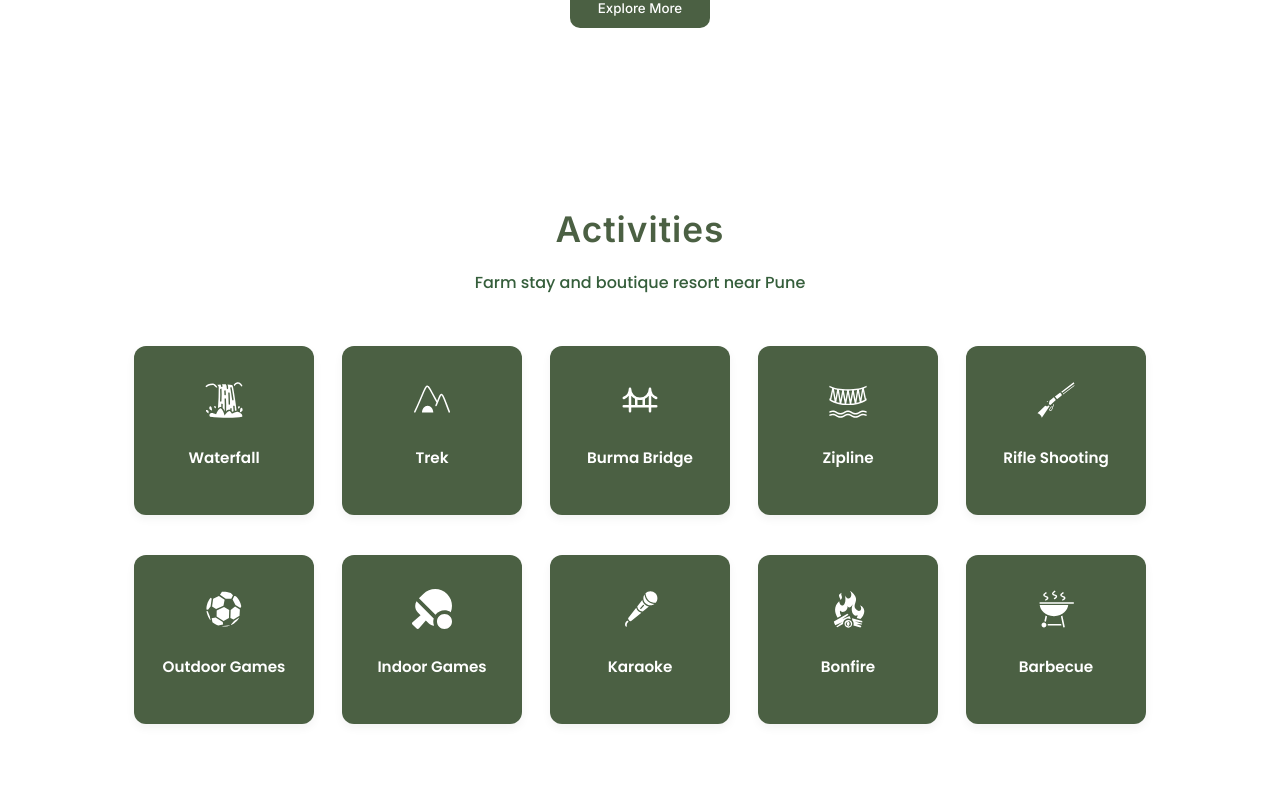
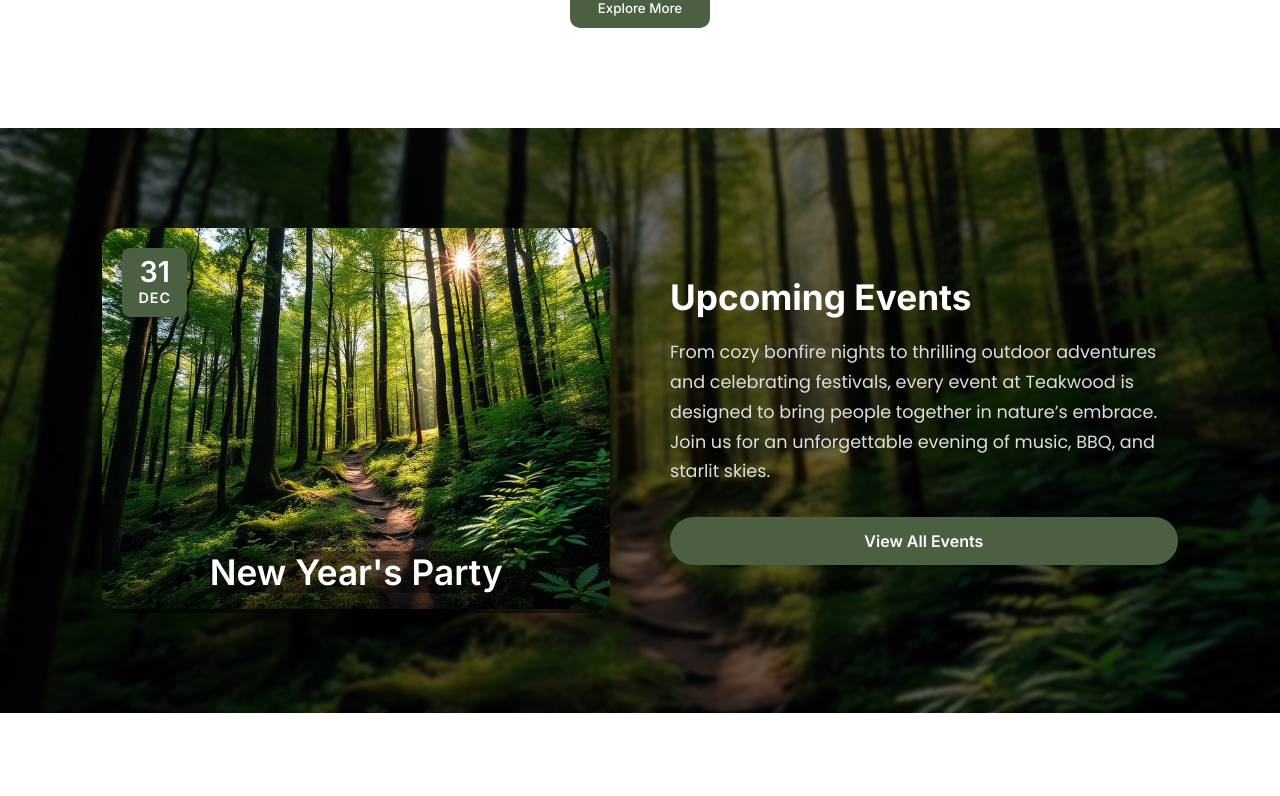
Before and after one commit to Nishtha1263/Teakwood-Website, a React (Vite) app: page / in a window 1280 px wide. Shown: the part 1164-1960 px from the top of the page. Built offline with nearby package versions, Linux system fonts and the light colour scheme; a web font is replaced by a local one.

Commit message:
events section

```diff
--- a/src/components/Amenities/AmenitiesHome.css
+++ b/src/components/Amenities/AmenitiesHome.css
@@ -28,6 +28,7 @@
   align-items: start;
   max-width: 1000px;
   margin: 0 auto;
+  padding-bottom: 50px;
 }
 
 .amenity-card {
@@ -95,6 +96,23 @@
   color: #4b6043;
 }
 
+.amenities-section .btn {
+  font-family: 'Inter', sans-serif;
+  background-color: #4b6043;
+  color: var(--color-white);
+  border: none;
+  padding: 12px 28px;
+  border-radius: var(--radius);
+  cursor: pointer;
+  transition: var(--transition);
+  border-radius: 10px;
+}
+
+.amenities-section .btn:hover {
+  background-color: #7b8d64;
+  transform: translateY(-3px);
+}
+
 @media (max-width: 768px) {
   .amenities-grid {
     grid-template-columns: repeat(2, 1fr);
--- a/src/components/Amenities/AmenitiesHome.jsx
+++ b/src/components/Amenities/AmenitiesHome.jsx
@@ -1,4 +1,5 @@
 import React, { useEffect } from "react";
+import {Link} from "react-router-dom";
 import "./AmenitiesHome.css";
 import AOS from "aos";
 import "aos/dist/aos.css";
@@ -30,7 +31,7 @@ const amenities = [
 
 const Amenities = () => {
   useEffect(() => {
-    AOS.init({ duration: 1000, once: true });
+    AOS.init({ duration: 500, once: true });
   }, []);
 
   return (
@@ -53,6 +54,7 @@ const Amenities = () => {
           </div>
         ))}
       </div>
+      <Link to="/activities"><button className="btn">Explore More</button></Link>
     </section>
   );
 };
--- a/src/components/Home/EventsHome.css
+++ b/src/components/Home/EventsHome.css
@@ -1,129 +1,167 @@
+@import url('https://fonts.googleapis.com/css2?family=Poppins:wght@400;500;600;700&display=swap');
+
 .events-home {
   position: relative;
-  background: #f5f8f5;
-  padding: 100px 60px;
-  text-align: center;
+  padding: 100px 8%;
+  background-size: cover;
+  background-position: center;
+  color: #fff;
   overflow: hidden;
 }
 
 .events-home-overlay {
   position: absolute;
   inset: 0;
-  background: linear-gradient(to bottom right, rgba(0, 50, 20, 0.4), rgba(0, 0, 0, 0.3));
-  z-index: 1;
-  pointer-events: none;
+  background: rgba(0, 0, 0, 0.6);
+  backdrop-filter: blur(2px);
+  z-index: 0;
 }
 
-.events-home-content {
+.events-home-container {
+  position: relative;
+  z-index: 1;
+  display: flex;
+  align-items: center;
+  justify-content: space-between;
+  gap: 60px;
+  flex-wrap: wrap;
+}
+
+/* Image side */
+.events-home-image {
+  position: relative;
+  flex: 1 1 45%;
+  border-radius: 20px;
+  overflow: hidden;
+  box-shadow: 0 8px 25px rgba(0, 0, 0, 0.4);
+}
+
+.events-home-image img {
+  width: 100%;
+  height: 100%;
+  object-fit: cover;
+  transition: transform 0.5s ease;
+}
+
+.events-home-image:hover img {
+  transform: scale(1.05);
+}
+
+.events-home-date {
+  font-family: 'Inter', sans-serif;
+  position: absolute;
+  top: 20px;
+  left: 20px;
+  background: #4b6043;
+  padding: 10px 16px;
+  border-radius: 8px;
+  text-align: center;
+  color: #fff;
+  font-weight: 600;
+  box-shadow: 0 4px 15px rgba(0, 0, 0, 0.3);
+}
+
+.events-home-date .day {
+  display: block;
+  font-size: 1.8rem;
+  line-height: 1;
+}
+
+.events-home-date .month {
+  font-size: 0.9rem;
+  text-transform: uppercase;
+  letter-spacing: 1px;
+}
+
+/* Text side */
+.events-home-info {
+  flex: 1 1 45%;
+  display: flex;
+  flex-direction: column;
+  justify-content: center;
   position: relative;
   z-index: 2;
   color: #fff;
-  max-width: 700px;
-  margin: 0 auto 60px;
 }
 
-.events-home-content h2 {
-  font-size: 2.6rem;
+.events-home-info h2 {
+  font-family: 'Inter', sans-serif;
+  font-size: 2.2rem;
   font-weight: 700;
   margin-bottom: 20px;
   color: #fff;
-  text-shadow: 0 3px 8px rgba(0, 0, 0, 0.4);
 }
 
-.events-home-content p {
+.events-home-info p {
+  font-family: 'Poppins', sans-serif;
   font-size: 1.1rem;
-  line-height: 1.6;
-  color: #f3f3f3;
-  margin-bottom: 35px;
+  color: #ddd;
+  line-height: 1.7;
+  margin-bottom: 30px;
 }
 
 .events-home-btn {
-  background: #f6c800;
-  color: #1f3b29;
-  padding: 14px 38px;
-  border-radius: 40px;
+  display: inline-block;
+  background: #4b6043;
+  text-align: center;
+  color: #fff;
+  padding: 14px 32px;
+  border-radius: 30px;
+  font-weight: 600;
   text-decoration: none;
-  font-weight: 700;
-  font-size: 1.1rem;
   transition: all 0.3s ease;
-  box-shadow: 0 6px 18px rgba(0, 0, 0, 0.15);
 }
 
 .events-home-btn:hover {
-  background: #fff;
-  color: #1f3b29;
+  background: #7b8d64;
   transform: translateY(-3px);
-  box-shadow: 0 8px 22px rgba(0, 0, 0, 0.25);
 }
 
-/* 📸 Gallery */
-.events-home-gallery {
-  display: flex;
-  justify-content: center;
-  gap: 25px;
-  overflow-x: auto;
-  scroll-behavior: smooth;
-  -ms-overflow-style: none;
-  scrollbar-width: none;
-  z-index: 2;
-  position: relative;
+/* 🏷️ Event Title ON TOP of image */
+.events-home-title {
+  position: absolute;
+  bottom: 0;
+  left: 0;
+  width: 100%;
+  text-align: center;
+  background: linear-gradient(to top, rgba(0, 0, 0, 0.7), transparent);
+  padding: 20px 10px;
+  box-sizing: border-box;
 }
 
-.events-home-gallery::-webkit-scrollbar {
-  display: none;
+.events-home-title h3 {
+  font-family: 'Inter', sans-serif;
+  font-size: 2.2rem;
+  color: #fff;
+  background-color: rgba(0, 0, 0, 0.484);
+  display: inline-block;
+  margin: 0;
+  transition: all 0.3s ease;
 }
 
-.event-img {
-  flex: 0 0 280px;
-  height: 200px;
-  border-radius: 16px;
-  overflow: hidden;
-  position: relative;
-  transition: transform 0.4s ease;
+.events-home-image:hover .events-home-title h3 {
+  transform: translateY(-3px);
+  opacity: 0.9;
 }
 
-.event-img img {
-  width: 100%;
-  height: 100%;
-  object-fit: cover;
-  transition: transform 0.4s ease;
-}
-
-.event-img:hover img {
-  transform: scale(1.08);
-}
-
-/* 🌿 Responsive */
-@media (max-width: 1024px) {
-  .events-home {
-    padding: 80px 40px;
-  }
-
-  .events-home-content h2 {
-    font-size: 2.2rem;
-  }
-
-  .event-img {
-    flex: 0 0 240px;
-    height: 180px;
+/* Mobile adjustments */
+@media (max-width: 768px) {
+  .events-home-title h3 {
+    font-size: 1.1rem;
   }
 }
 
-@media (max-width: 768px) {
-  .events-home {
-    padding: 70px 20px;
+/* Responsive */
+@media (max-width: 900px) {
+  .events-home-container {
+    flex-direction: column;
   }
 
-  .events-home-content h2 {
-    font-size: 2rem;
+  .events-home-info {
+    text-align: center;
   }
 
-  .events-home-content p {
-    font-size: 1rem;
-  }
-
-  .event-img {
-    flex: 0 0 220px;
-    height: 160px;
+  .events-home-btn {
+    align-self: center;
   }
 }
--- a/src/components/Home/EventsHome.jsx
+++ b/src/components/Home/EventsHome.jsx
@@ -2,11 +2,10 @@ import React, { useEffect } from "react";
 import "./EventsHome.css";
 import AOS from "aos";
 import "aos/dist/aos.css";
+import {Link} from "react-router-dom";
 
+import bgCollage from "../../assets/activity-trek.jpg";
 import event1 from "../../assets/activity-trek.jpg";
-import event2 from "../../assets/activity-trek.jpg";
-import event3 from "../../assets/activity-trek.jpg";
-import event4 from "../../assets/activity-trek.jpg";
 
 const EventsHome = () => {
   useEffect(() => {
@@ -14,25 +13,35 @@ const EventsHome = () => {
   }, []);
 
   return (
-    <section className="events-home">
+    <section
+      className="events-home"
+      style={{ backgroundImage: `url(${bgCollage})` }}
+    >
       <div className="events-home-overlay"></div>
 
-      <div className="events-home-content" data-aos="fade-up">
-        <h2>Events at Teakwood</h2>
-        <p>
-          From cozy bonfire nights to thrilling outdoor adventures, every event at Teakwood
-          is designed to bring people together in nature’s embrace.
-        </p>
-        <a href="/events" className="events-home-btn" data-aos="zoom-in">
-          View All Events
-        </a>
-      </div>
+      <div className="events-home-container" data-aos="fade-up">
+        <div className="events-home-image" data-aos="fade-right">
+          <img src={event1} alt="Teakwood Event" />
+          <div className="events-home-date">
+            <span className="day">31</span>
+            <span className="month">DEC</span>
+          </div>
+          <div className="events-home-title">
+            <h3>New Year's Party</h3>
+          </div>
+        </div>
 
-      <div className="events-home-gallery" data-aos="fade-up">
-        <div className="event-img"><img src={event1} alt="Event 1" /></div>
-        <div className="event-img"><img src={event2} alt="Event 2" /></div>
-        <div className="event-img"><img src={event3} alt="Event 3" /></div>
-        <div className="event-img"><img src={event4} alt="Event 4" /></div>
+        <div className="events-home-info" data-aos="fade-left">
+          <h2>Upcoming Events</h2>
+          <p>
+            From cozy bonfire nights to thrilling outdoor adventures and celebrating festivals, every event at
+            Teakwood is designed to bring people together in nature’s embrace. Join
+            us for an unforgettable evening of music, BBQ, and starlit skies.
+          </p>
+          <Link to="/events" className="events-home-btn">
+            View All Events
+          </Link>
+        </div>
       </div>
     </section>
   );
--- a/src/components/Home/Hero.jsx
+++ b/src/components/Home/Hero.jsx
@@ -35,7 +35,7 @@ const HomeCarousel = () => {
   useEffect(() => {
     const timer = setInterval(() => {
       setCurrent((prev) => (prev + 1) % images.length);
-    }, 5000);
+    }, 3000);
     return () => clearInterval(timer);
   }, []);
 
--- a/src/pages/Contact.jsx
+++ b/src/pages/Contact.jsx
@@ -1,4 +1,5 @@
 import React from "react";
+import {Link} from "react-router-dom";
 import "./ContactInfo.css";
 import bg from "../assets/activity-trek.jpg"; // your background image
 
@@ -41,9 +42,9 @@ const ContactInfo = () => {
             ></iframe>
           </div>
 
-          <a href="/terms" className="terms-btn">
+          <Link to="/terms" className="terms-btn">
             Terms & Conditions
-          </a>
+          </Link>
         </div>
 
         {/* RIGHT SIDE FORM */}
--- a/src/pages/Home.jsx
+++ b/src/pages/Home.jsx
@@ -6,14 +6,14 @@ import Stay from "../components/Home/StayHome";
 import Packages from "../components/Home/PackagesHome";
 import Reviews from "../components/Home/Reviews";
 import Contact from "../components/Home/ContactHome";
-// import Events from "../components/Home/EventsHome";
+import Events from "../components/Home/EventsHome";
 
 const HomePage = () => {
   return (
     <div className="homepage">
       <HomeCarousel />
       <Welcome />
-      {/* <Events /> */}
+      <Events />
       <Amenities />
       <Stay />
       <Packages />
```
